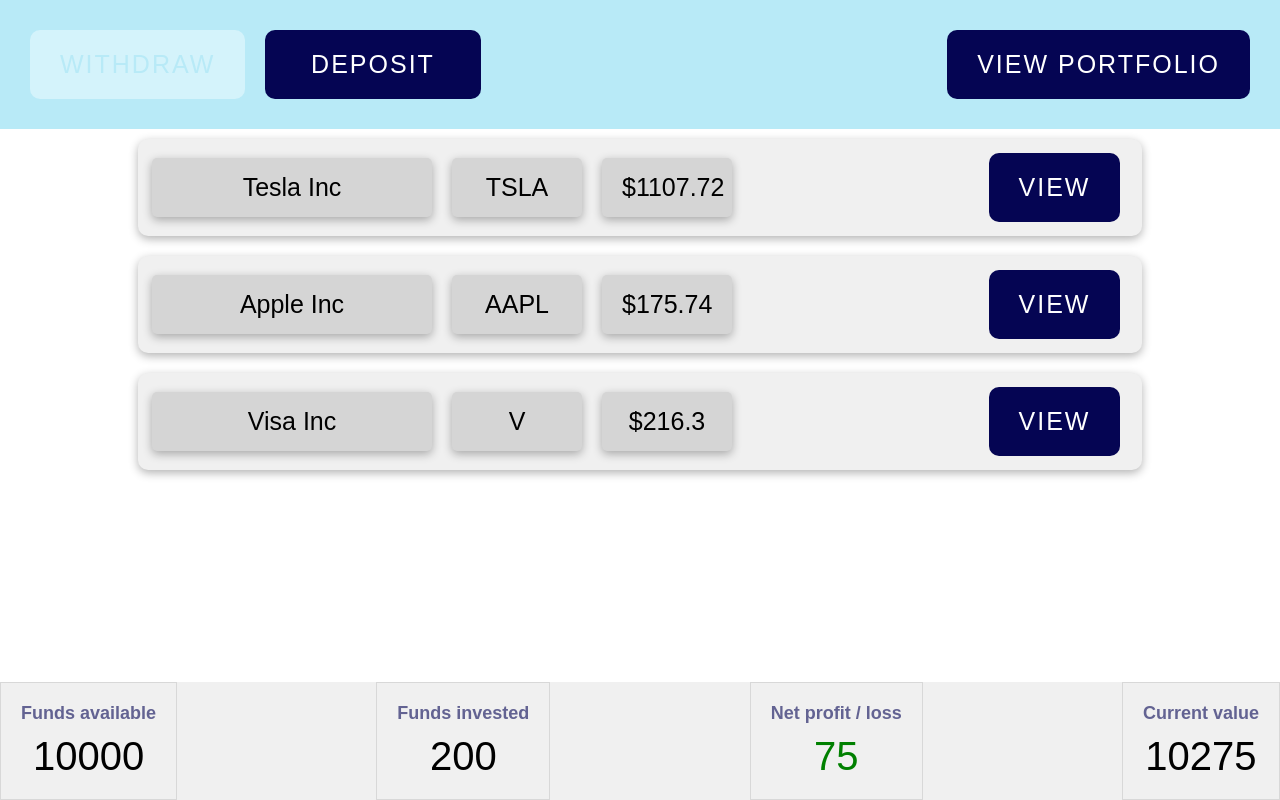
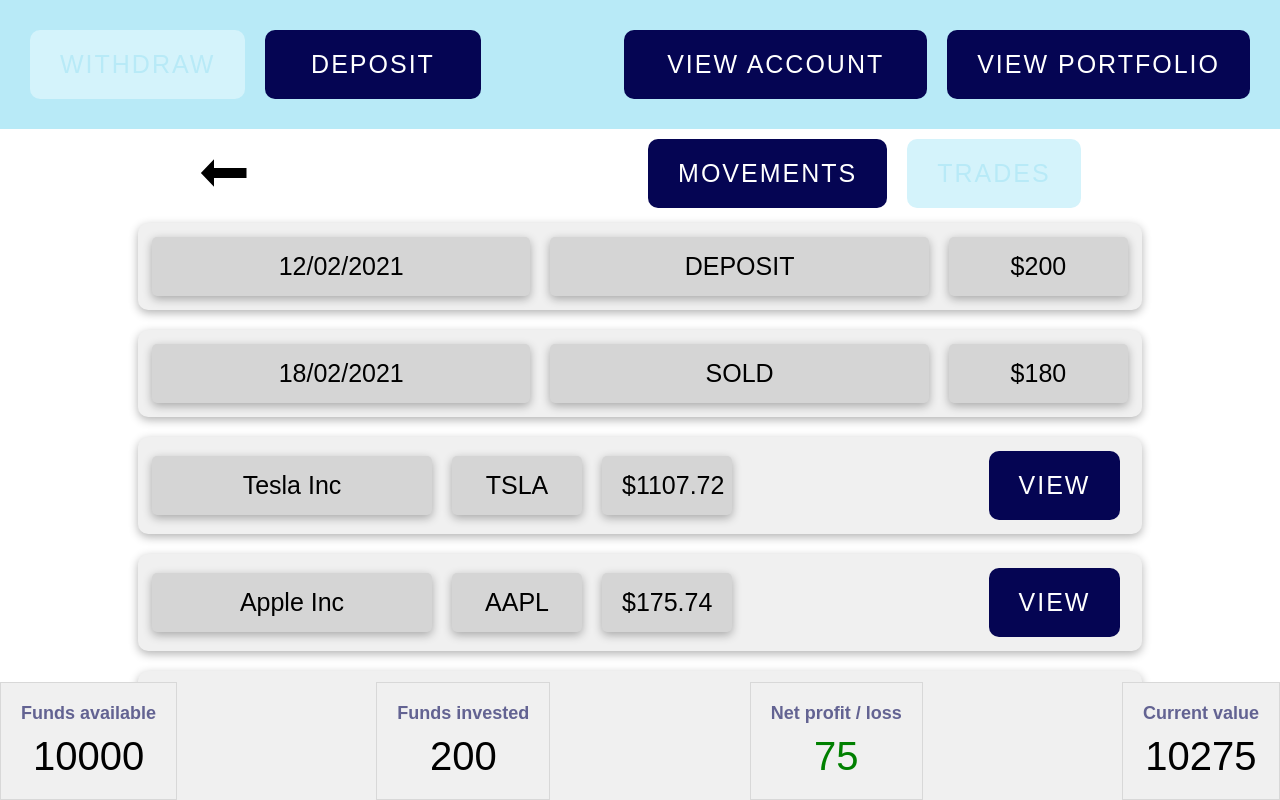
Before and after one commit to chris3evans/investing-and-shares-app, a website with bundled scripts: page index.html in a window 1280 px wide. Built offline with nearby package versions, Linux system fonts and the light colour scheme; files whose address does not match are found by name.

Commit message:
Account History UI

```diff
--- /dev/null
+++ b/Sass/Components/_movement.scss
@@ -0,0 +1,40 @@
+.movement {
+  align-items: center;
+  justify-content: space-between;
+  background-color: $color-grey;
+  width: 100%;
+  padding: 1.4rem;
+  border-radius: 1rem;
+  box-shadow: 0rem 0.3rem 1rem rgba(black, 0.3);
+  margin-bottom: 2rem;
+
+  &-info {
+    grid-column: 1 / 5;
+    display: grid;
+    grid-template-columns: repeat(5, 1fr);
+    align-items: center;
+    grid-gap: 2rem;
+  }
+
+  &-date {
+    grid-column: 1 / 3;
+  }
+
+  &-type {
+    grid-column: 3 / 5;
+  }
+
+  &-amount {
+    grid-column: 5 / 6;
+    justify-content: center;
+  }
+
+  &-date,
+  &-type,
+  &-amount {
+    padding: 1.5rem 2rem;
+    background-color: $color-dark-grey;
+    border-radius: 0.5rem;
+    box-shadow: 0rem 0.3rem 1rem rgba(black, 0.3);
+  }
+}
--- /dev/null
+++ b/Sass/Components/_trade.scss
@@ -0,0 +1,40 @@
+.trade {
+  align-items: center;
+  justify-content: space-between;
+  background-color: $color-grey;
+  width: 100%;
+  padding: 1.4rem;
+  border-radius: 1rem;
+  box-shadow: 0rem 0.3rem 1rem rgba(black, 0.3);
+  margin-bottom: 2rem;
+
+  &-info {
+    grid-column: 1 / 5;
+    display: grid;
+    grid-template-columns: repeat(5, 1fr);
+    align-items: center;
+    grid-gap: 2rem;
+  }
+
+  &-date {
+    grid-column: 1 / 3;
+  }
+
+  &-type {
+    grid-column: 3 / 5;
+  }
+
+  &-amount {
+    grid-column: 5 / 6;
+    justify-content: center;
+  }
+
+  &-date,
+  &-type,
+  &-amount {
+    padding: 1.5rem 2rem;
+    background-color: $color-dark-grey;
+    border-radius: 0.5rem;
+    box-shadow: 0rem 0.3rem 1rem rgba(black, 0.3);
+  }
+}
--- /dev/null
+++ b/Sass/Layouts/_accountNavigation.scss
@@ -0,0 +1,29 @@
+.view-nav {
+  display: flex;
+  align-items: center;
+  justify-content: space-around;
+  width: 100%;
+  padding-top: 1rem;
+  padding-bottom: 0.5rem;
+
+  &-left {
+  }
+
+  &-back-icon {
+    height: 5rem;
+    width: 5rem;
+    fill: black;
+    cursor: pointer;
+    transition: all 0.3s;
+
+    &:hover {
+      transform: translateY(-0.2rem);
+    }
+  }
+
+  &-right {
+    display: grid;
+    grid-template-columns: repeat(2, min-content);
+    grid-column-gap: 2rem;
+  }
+}
--- a/Sass/Layouts/_top-bar.scss
+++ b/Sass/Layouts/_top-bar.scss
@@ -5,12 +5,10 @@
   padding: 3rem;
   grid-row: 1 / 2;
 
-  &-left {
+  &-left,
+  &-right {
     display: grid;
     grid-template-columns: repeat(2, 1fr);
     grid-column-gap: 2rem;
   }
-
-  &-right {
-  }
 }
--- a/Sass/Layouts/_view.scss
+++ b/Sass/Layouts/_view.scss
@@ -2,6 +2,8 @@
   display: flex;
   justify-content: center;
   background-color: white;
+  flex-direction: column;
+  align-items: center;
 
   grid-row: 2 / 8;
 
--- a/Sass/main.scss
+++ b/Sass/main.scss
@@ -10,10 +10,13 @@
 @import "Components/buy-popup";
 @import "Components/deposit-funds-popup";
 @import "Components/dom-classes";
+@import "Components/movement";
 @import "Components/share-1";
+@import "Components/trade";
 @import "Components/viewmore-popup";
 @import "Components/withdraw-funds-popup";
 
+@import "Layouts/accountNavigation";
 @import "Layouts/funds";
 @import "Layouts/grid";
 @import "Layouts/section-main";
--- a/index.html
+++ b/index.html
@@ -58,35 +58,69 @@
         </div>
 
         <div class="functions-right">
+          <button class="btn btn-dark" id="btnAccount">View Account</button>
+
           <button class="btn btn-dark" id="btnPortfolio">View Portfolio</button>
         </div>
       </div>
 
       <!--VIEWING WINDOW-->
+
+      <!--NAVIGATION BAR REVEALED FOR ACCOUNT HISTORY-->
       <div class="view">
+        <div class="view-nav">
+          <div class="view-nav-left">
+              <svg class="view-nav-back-icon">
+                <use
+                  xlink:href="CSS/arrow-left-sprite.svg#icon-arrow-long-left"
+                ></use>
+          </div>
+
+          <div class="view-nav-right">
+            <button class="btn btn-dark" id="btnMovements">Movements</button>
+
+            <button class="btn btn-light" id="btnTrades">Trades</button>
+          </div>
+
+        </div>
           <!--SHARES ARE LISTED INSIDE HERE-->
           <div class="view-container">
-          <!--SHARE VIEW-->
-          <!--<div class="share">
-            <div class="share-info">
 
-              <div class="share-name">
-                <h3 class="heading-3">Apple</h3>
+            <!--A MOVEMENT HISTORY-->
+            <div class="movement">
+              <div class="movement-info">
+
+                <div class="movement-date">
+                  <h3 class="heading-3">12/02/2021</h3>
                 </div>
 
-              <div class="share-ticker">
-                <h3 class="heading-3">APPL</h3>
+                <div class="movement-type">
+                  <h3 class="heading-3">DEPOSIT</h3>
                 </div>
 
-              <div class="share-price">
+                <div class="movement-amount">
                   <h3 class="heading-3">$200</h3>
                 </div>
               </div>
+            </div>
 
-            <div class="share-view">
-              <button class="btn btn-dark">View</button>
+            <!--A TRADE HISTORY-->
+            <div class="trade">
+              <div class="trade-info">
+
+                <div class="trade-date">
+                  <h3 class="heading-3">18/02/2021</h3>
                 </div>
-          </div>-->
+
+                <div class="trade-type">
+                  <h3 class="heading-3">SOLD</h3>
+                </div>
+
+                <div class="trade-amount">
+                  <h3 class="heading-3">$180</h3>
+                </div>
+              </div>
+            </div>
           </div>
       </div>
 
```
Also changed, not shown: Sass/main.css, 1 other file. Lines whose indentation alone changed are shown as unchanged.
